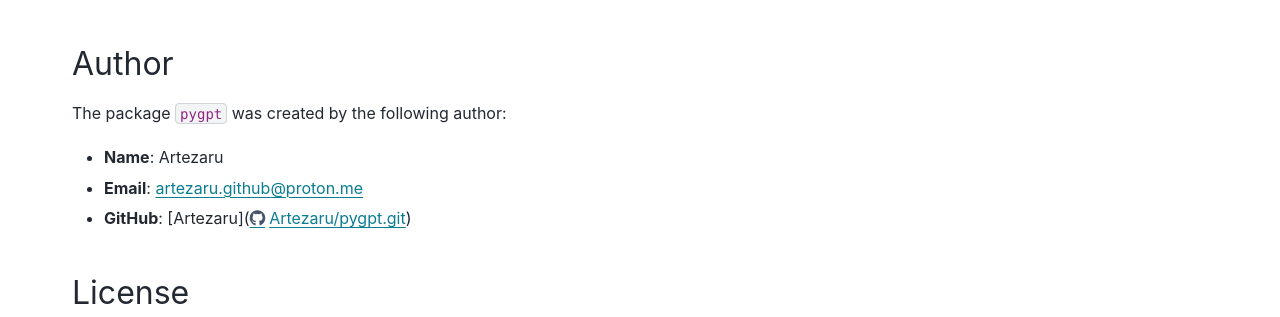
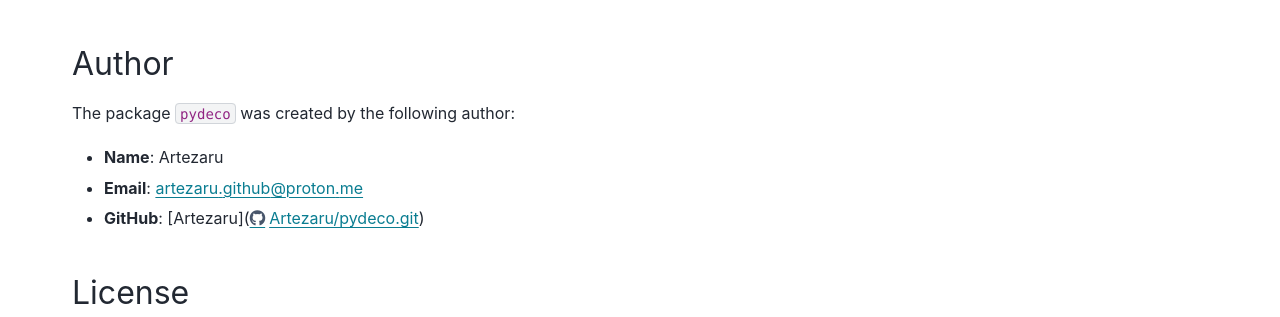
Before and after one commit to Artezaru/pydeco, a Sphinx documentation site: the page built from source/index.rst, in a window 1280 px wide and 1142 px high. Shown: the part 524-841 px from the top of the window. Built offline with Sphinx 7.4.7 and the PyData theme 0.15.4, drawn with Linux system fonts in a browser that asks for light colours.

Commit message:
Adding docu

```diff
--- a/source/index.rst
+++ b/source/index.rst
@@ -26,11 +26,11 @@
 Author
 ------
 
-The package ``pygpt`` was created by the following author:
+The package ``pydeco`` was created by the following author:
 
 - **Name**: Artezaru
 - **Email**: artezaru.github@proton.me
-- **GitHub**: [Artezaru](https://github.com/Artezaru/pygpt.git)
+- **GitHub**: [Artezaru](https://github.com/Artezaru/pydeco.git)
 
 License
 -------
```
